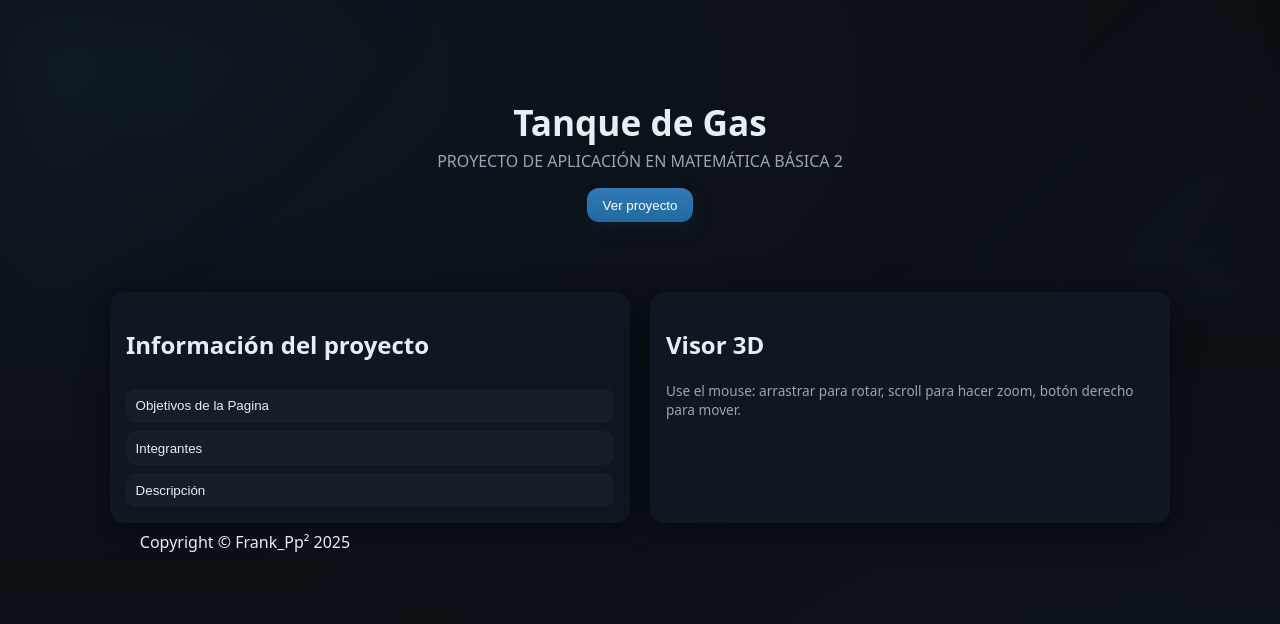
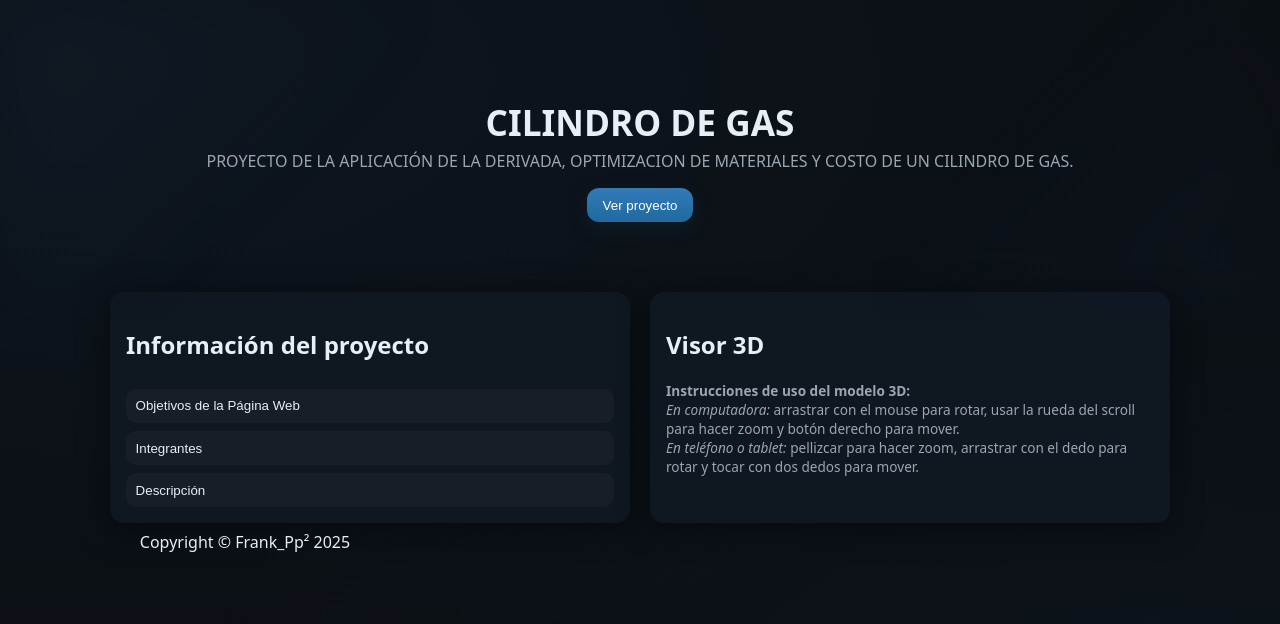
Before and after one commit to CachorroGam/Lab_AMB2, a plain HTML site: page index.html in a window 1280 px wide. Drawn offline with Linux system fonts and the light colour scheme; some packages are replaced by stand-ins of ours; a script that the page names is missing.

Commit message:
third commit

```diff
--- a/index.html
+++ b/index.html
@@ -9,8 +9,8 @@
 <body>
   <header class="hero">
     <div class="hero-content">
-      <h1 class="title">Tanque de Gas</h1>
-      <p class="subtitle">PROYECTO DE APLICACIÓN EN MATEMÁTICA BÁSICA 2</p>
+      <h1 class="title">CILINDRO DE GAS</h1>
+      <p class="subtitle">PROYECTO DE LA APLICACIÓN DE LA DERIVADA, OPTIMIZACION DE MATERIALES Y COSTO DE UN CILINDRO DE GAS.</p>
       <button id="enterBtn" class="btn">Ver proyecto</button>
     </div>
     <div class="hero-decor"></div>
@@ -20,9 +20,9 @@
     <section id="info" class="card">
       <h2>Información del proyecto</h2>
       <div class="accordion">
-        <button class="acc-btn">Objetivos de la Pagina</button>
+        <button class="acc-btn">Objetivos de la Página Web</button>
         <div class="acc-content">
-          <p><strong>Objetivo General:</strong> Presentar y visualizar de manera interactiva el modelo 3D del proyecto "Tanque de Gas", permitiendo explorar, manipular y comprender su estructura de manera dinámica.</p>
+          <p><strong>Objetivo General:</strong> Presentar y visualizar de manera interactiva el modelo 3D del proyecto "Cilindro de Gas", permitiendo explorar, manipular y comprender su estructura de manera dinámica.</p>
           <p><strong>Objetivos Específicos:</strong></p>
           <ul>
             <li>Desarrollar un visor 3D que permita rotar, acercar, alejar y cambiar el color del modelo.</li>
@@ -45,8 +45,8 @@
         <button class="acc-btn">Descripción</button>
         <div class="acc-content">
           <p>
-            Al realizar este proyecto, queremos hacer algo diferente, entonces se realizó la siguiente página para que se pueda visualizar el modelo 3D del proyecto "Tanque de Gas".
-            Espero que le guste :D
+            En este proyecto buscamos ofrecer una experiencia interactiva diferente, desarrollando una página web que permite visualizar y explorar en 3D el modelo del proyecto "Cilindro de Gas".
+¡Esperamos que disfrute navegando y descubriendo cada detalle de nuestro trabajo! :D
           </p>
         </div>
       </div>
@@ -61,8 +61,12 @@
                     auto-rotate
                     style="width: 100%; height: 500px;">
     </model-viewer>
+<p class="hint">
+  <strong>Instrucciones de uso del modelo 3D:</strong><br>
+  <em>En computadora:</em> arrastrar con el mouse para rotar, usar la rueda del scroll para hacer zoom y botón derecho para mover.<br>
+  <em>En teléfono o tablet:</em> pellizcar para hacer zoom, arrastrar con el dedo para rotar y tocar con dos dedos para mover.
+</p>
 
-    <p class="hint">Use el mouse: arrastrar para rotar, scroll para hacer zoom, botón derecho para mover.</p>
     </section>
 
 
```
